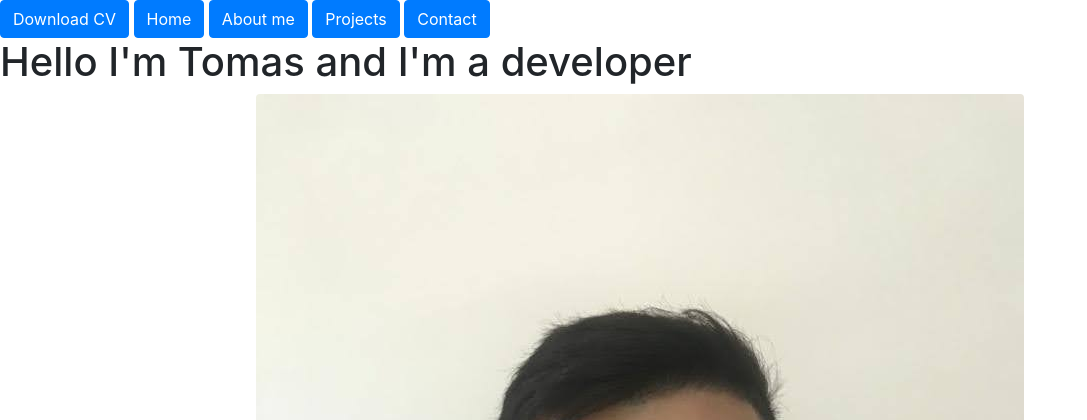
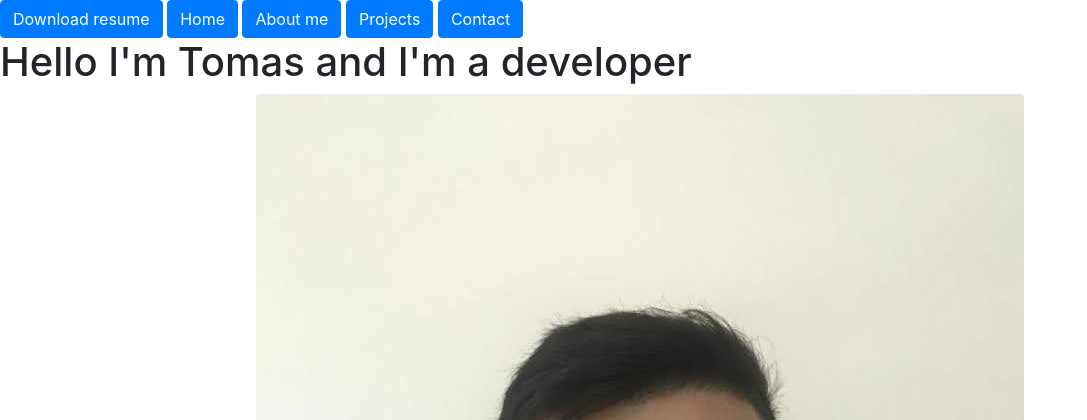
Before and after one commit to IglesiasT/portfolio, a Flask app: page / in a window 1280 px wide. Shown: the top 420 px of the page, without its empty margins (0-1087 px from the left). Run offline with Flask 2, Linux system fonts and the light colour scheme; some libraries are stand-ins or nearby versions.

Commit message:
download resume functionality

```diff
--- a/app.py
+++ b/app.py
@@ -1,10 +1,16 @@
-from flask import Flask, render_template, request, redirect
+from flask import Flask, render_template, request, redirect, send_file
 
 app = Flask(__name__)
 
 @app.route('/')
 def index():
     return render_template("index.html")
+
+@app.route("/download")
+def download():
+    resume_route = "static/tomas-iglesias.pdf"
+
+    return send_file(resume_route, as_attachment=True)
 
 @app.route("/about-me")
 def about_me():
--- a/templates/index.html
+++ b/templates/index.html
@@ -16,7 +16,7 @@
 
   <body>
     <!-- Botones principales -->
-    <a class="btn btn-primary" href="">Download CV</a>
+    <a class="btn btn-primary" href="{{ url_for('download') }}">Download resume</a>
     <a class="btn btn-primary" href="{{ url_for('index') }}">Home</a>
     <a class="btn btn-primary" href="{{ url_for('about_me') }}">About me</a>
     <a class="btn btn-primary" href="{{ url_for('projects') }}">Projects</a>
```
Also changed, not shown: 1 other file.
